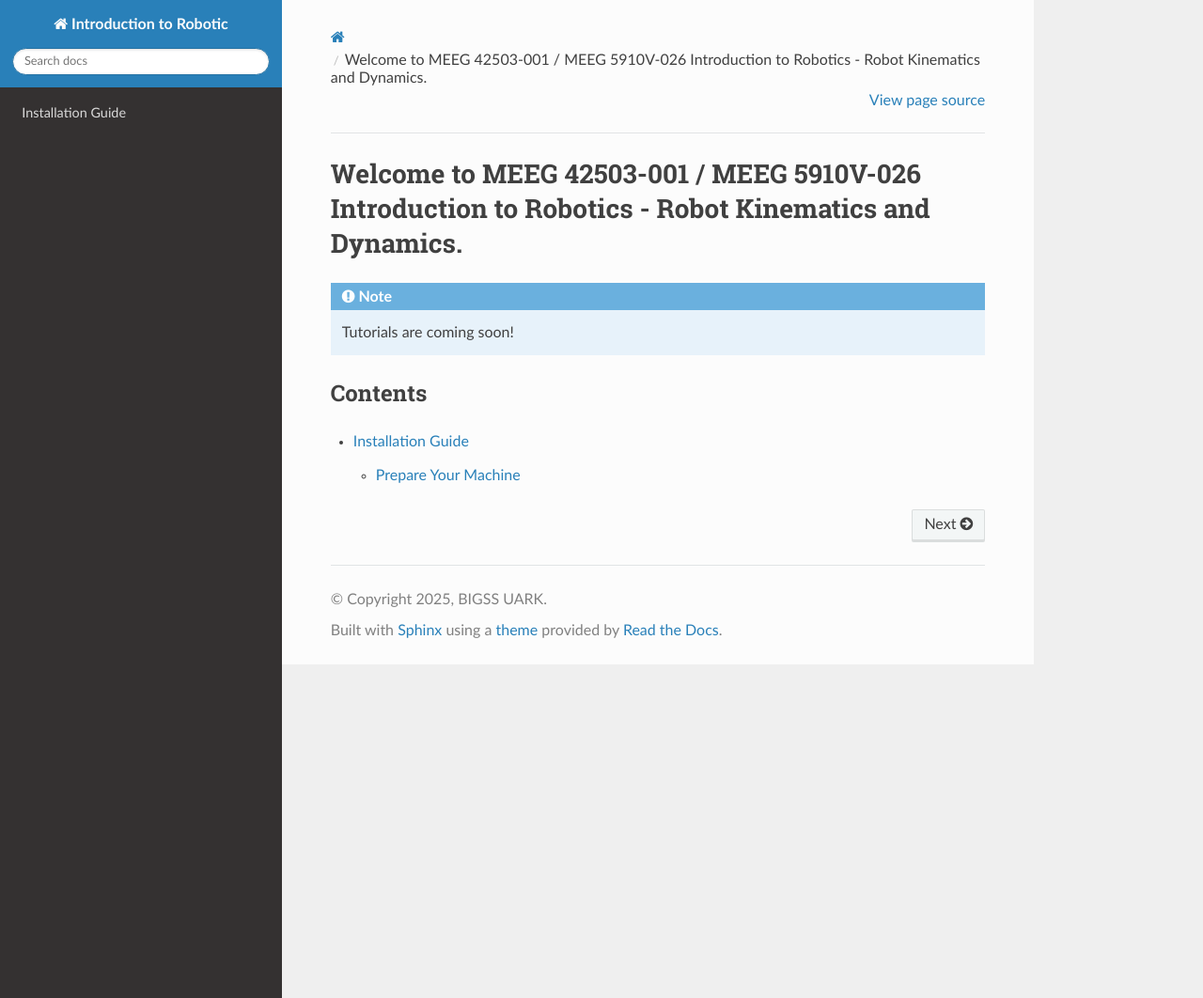
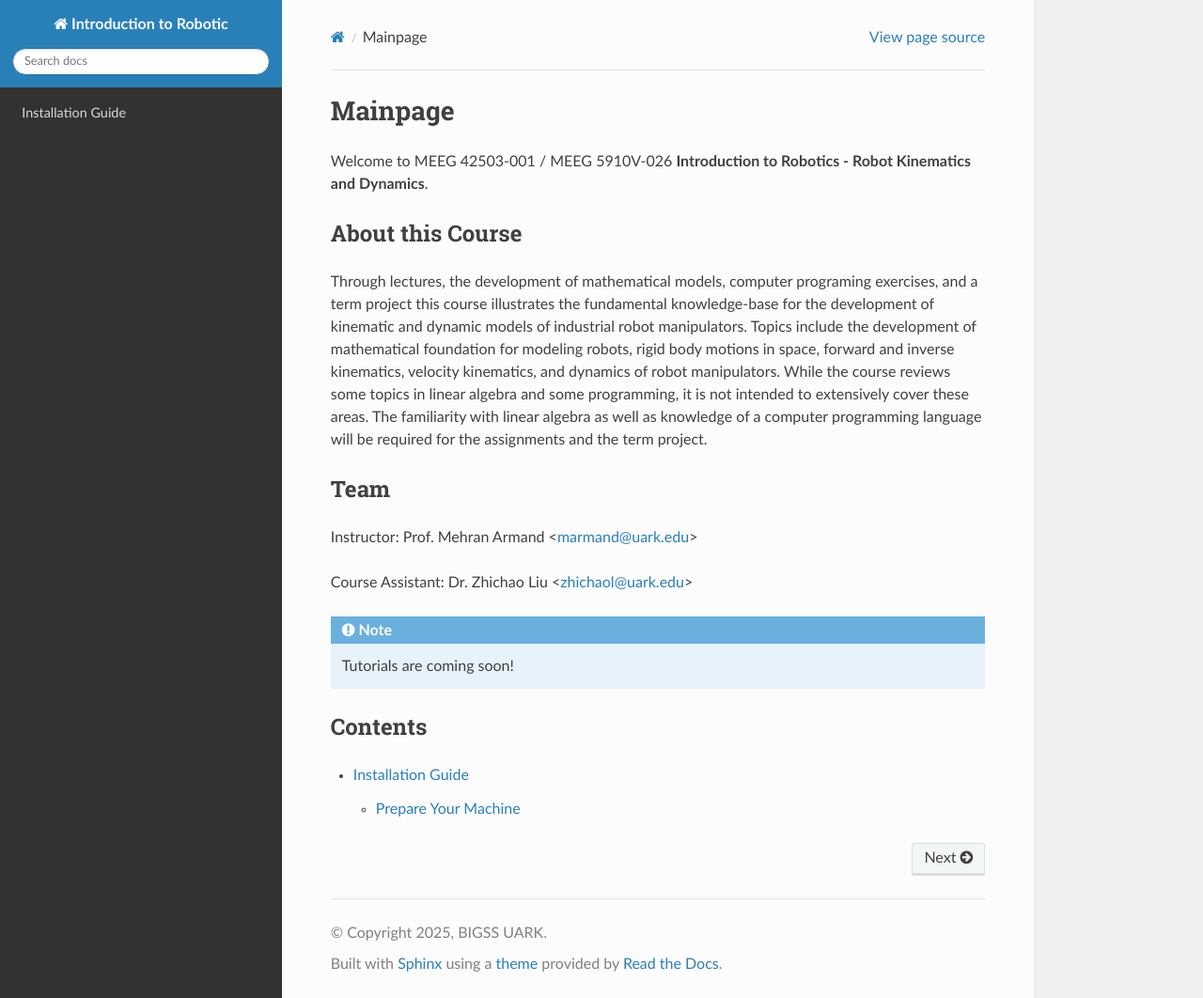
Before and after one commit to zhichaoliu0921/uark-meeg-intro-robo, a Sphinx documentation site: the page built from docs/source/index.rst, in a window 1280 px wide and 1062 px high. Shown: the whole window at 94% size. Built offline with Sphinx 7.4.7 and the Read the Docs theme 3.1.0, drawn with Linux system fonts in a browser that asks for light colours.

Commit message:
add info

```diff
--- a/docs/source/index.rst
+++ b/docs/source/index.rst
@@ -1,5 +1,25 @@
-Welcome to MEEG 42503-001 / MEEG 5910V-026 Introduction to Robotics - Robot Kinematics and Dynamics.
+Mainpage
 ===================================
+Welcome to MEEG 42503-001 / MEEG 5910V-026 **Introduction to Robotics - Robot Kinematics and Dynamics**.
+
+
+About this Course
+--------
+Through lectures, the development of mathematical models, computer programing
+exercises, and a term project this course illustrates the fundamental knowledge-base for
+the development of kinematic and dynamic models of industrial robot manipulators.
+Topics include the development of mathematical foundation for modeling robots, rigid
+body motions in space, forward and inverse kinematics, velocity kinematics, and
+dynamics of robot manipulators. While the course reviews some topics in linear algebra
+and some programming, it is not intended to extensively cover these areas. The
+familiarity with linear algebra as well as knowledge of a computer programming language
+will be required for the assignments and the term project.
+
+Team
+--------
+Instructor: Prof. Mehran Armand <marmand@uark.edu>
+
+Course Assistant: Dr. Zhichao Liu <zhichaol@uark.edu>
 
 
 .. note::
```
